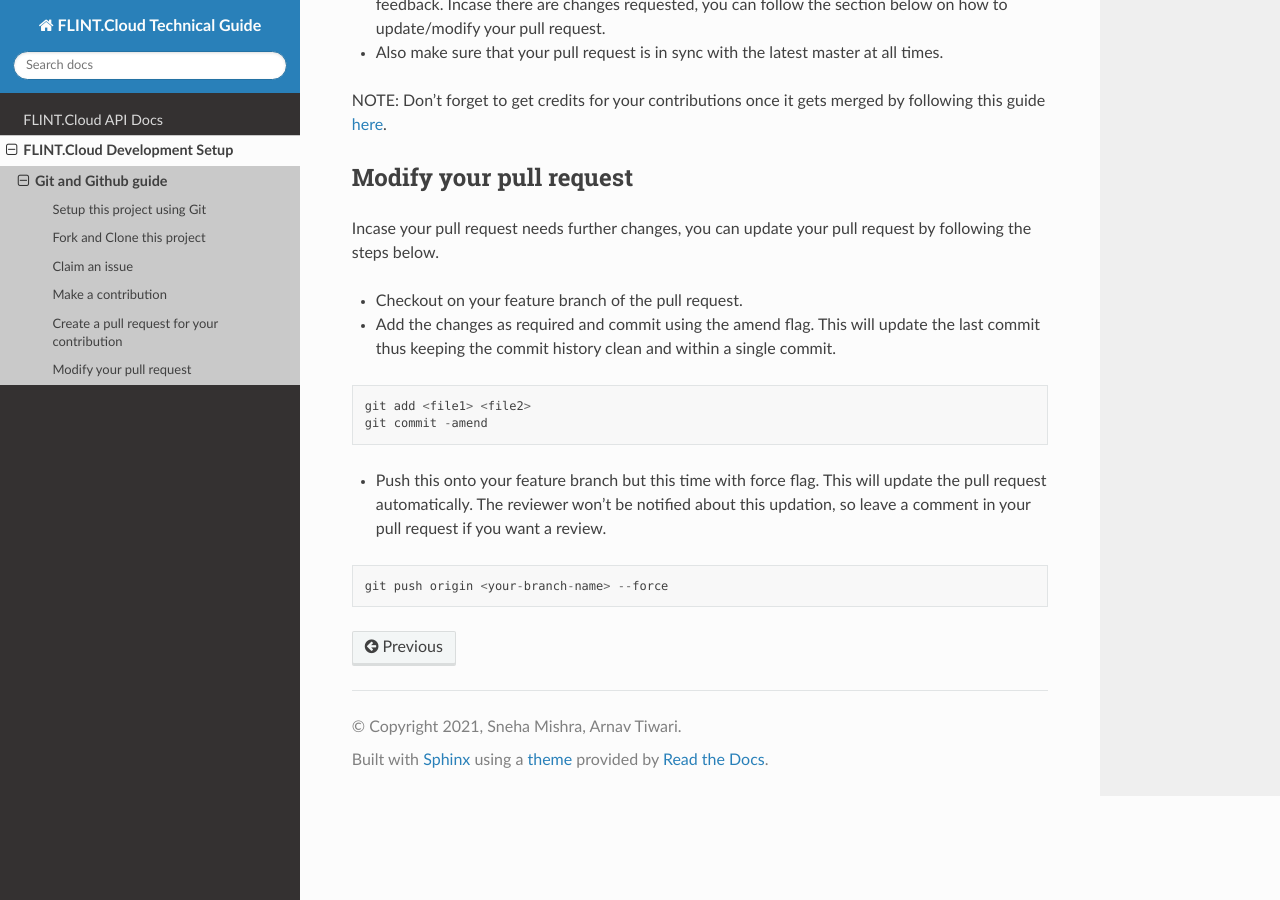
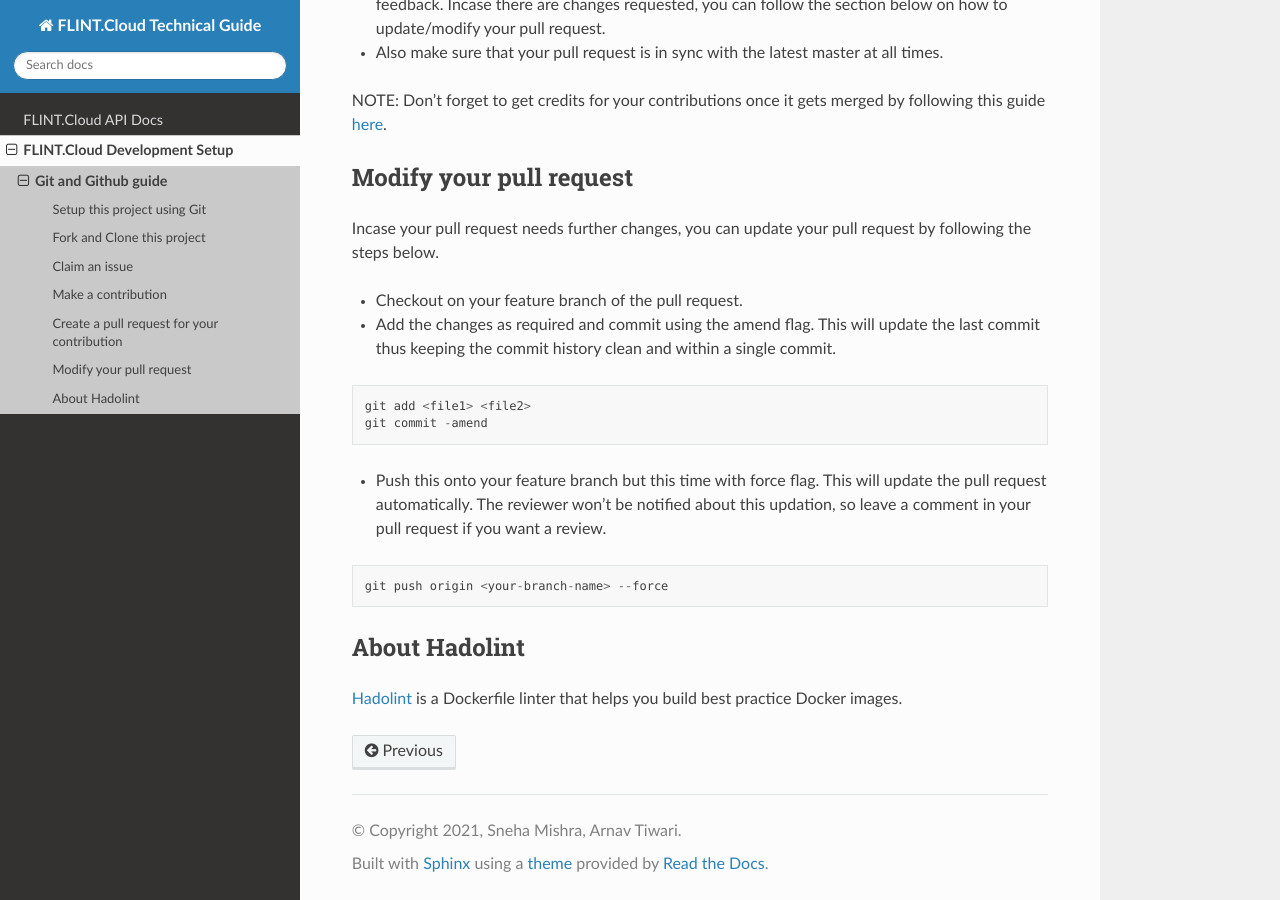
Before and after one commit to moja-global/FLINT.Cloud, a Sphinx documentation site: the page built from docs/DevelopmentSetup/git_and_github_guide.rst, in a window 1280 px wide and 900 px high, scrolled down 3039 px. Built offline with Sphinx 7.4.7 and the Read the Docs theme 2.0.0, drawn with Linux system fonts in a browser that asks for light colours.

Commit message:
fix merge conflict
Signed-off-by: Rajiv Ranjan Singh <rajivperfect007@gmail.com>

```diff
--- a/docs/DevelopmentSetup/git_and_github_guide.rst
+++ b/docs/DevelopmentSetup/git_and_github_guide.rst
@@ -126,3 +126,8 @@ Incase your pull request needs further changes, you can update your pull request
 ::
 
   git push origin <your-branch-name> --force
+
+About Hadolint
+------------------------
+
+`Hadolint <https://hub.docker.com/r/hadolint/hadolint>`_ is a Dockerfile linter that helps you build best practice Docker images.
```
Also changed, not shown: .hadolint.yml (added), 6 other files.
